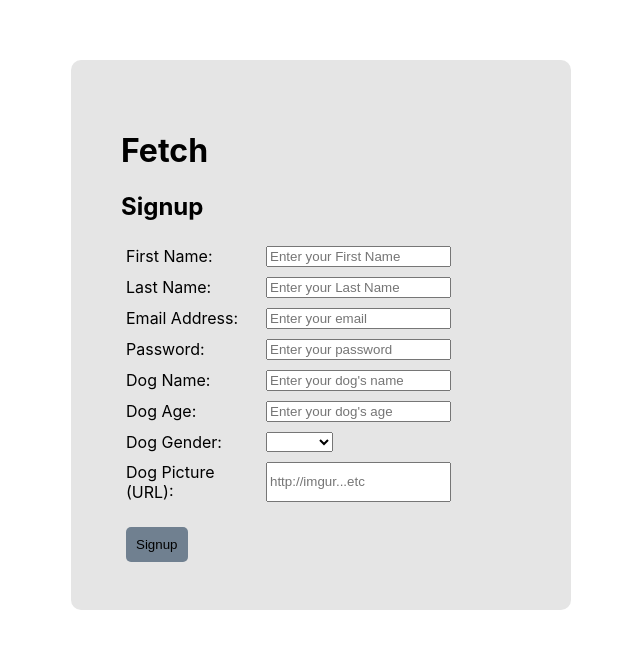
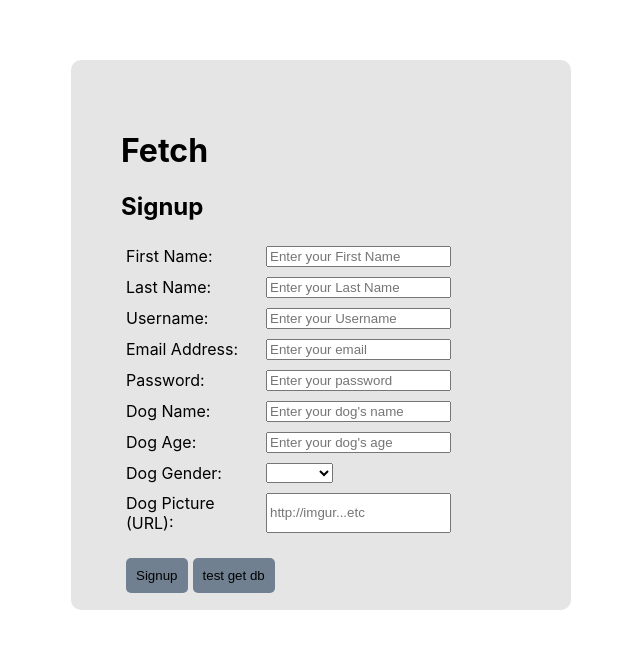
Before and after one commit to BCIT-COMPUTING/fetch-webapp, a React (Create React App) app in the folder website/: page /signup in a window 1280 px wide. Shown: the part 140-788 px from the top of the page, without its empty margins (319-959 px from the left). Built offline with nearby package versions, Linux system fonts and the light colour scheme.

Commit message:
added username to signup

```diff
--- a/website/src/components/Signup/SignupPage.tsx
+++ b/website/src/components/Signup/SignupPage.tsx
@@ -12,6 +12,7 @@ const Signupage = () => {
 
   const [firstName, setFirstName] = useState('');
   const [lastName, setLastName] = useState('');
+  const [username, setUsername] = useState('');
   const [email, setEmail] = useState('');
   const [password, setPassword] = useState('');
   const [dogName, setDogName] = useState('');
@@ -28,12 +29,19 @@ const Signupage = () => {
     const response = await axios.post(endPointUrl + "/signup", {
       firstName: firstName,
       lastName: lastName,
+      username: username,
       email: email,
       password: password,
       dogName: dogName,
       dogAge: dogAge,
       dogGender: dogGender,
       dogUrl: dogUrl
+    })
+    console.log(response.data);
+  }
+
+  const getdb = async () => {
+    const response = await axios.get(endPointUrl + "/getdb", {
     })
     console.log(response.data);
   }
@@ -52,6 +60,10 @@ const Signupage = () => {
             <div className={styles.labelSection}>
               <div className={styles.signupLabel} >Last Name: </div>
               <input id="last-name-input" type="text" placeholder="Enter your Last Name" name="lastName" onChange={ (event) => setLastName(event.target.value) } />
+            </div>
+            <div className={styles.labelSection}>
+              <div className={styles.signupLabel} >Username: </div>
+              <input id="username-input" type="text" placeholder="Enter your Username" name="username" onChange={ (event) => setUsername(event.target.value) } />
             </div>
             <div className={styles.labelSection}>
               <div className={styles.signupLabel} >Email Address: </div>
@@ -82,6 +94,9 @@ const Signupage = () => {
               <input id="dog-picture-input" type="text" placeholder="http://imgur...etc" name="dogPicture" onChange={ (event) => setDogUrl(event.target.value) }/>
             </div>
             <input className={styles.signupBtn} type="button" value="Signup" onClick={() => signup()}/>
+
+
+            <input className={styles.signupBtn} type="button" value="test get db" onClick={() => getdb()}/>
           </form>
         </div>
       </div>
```
